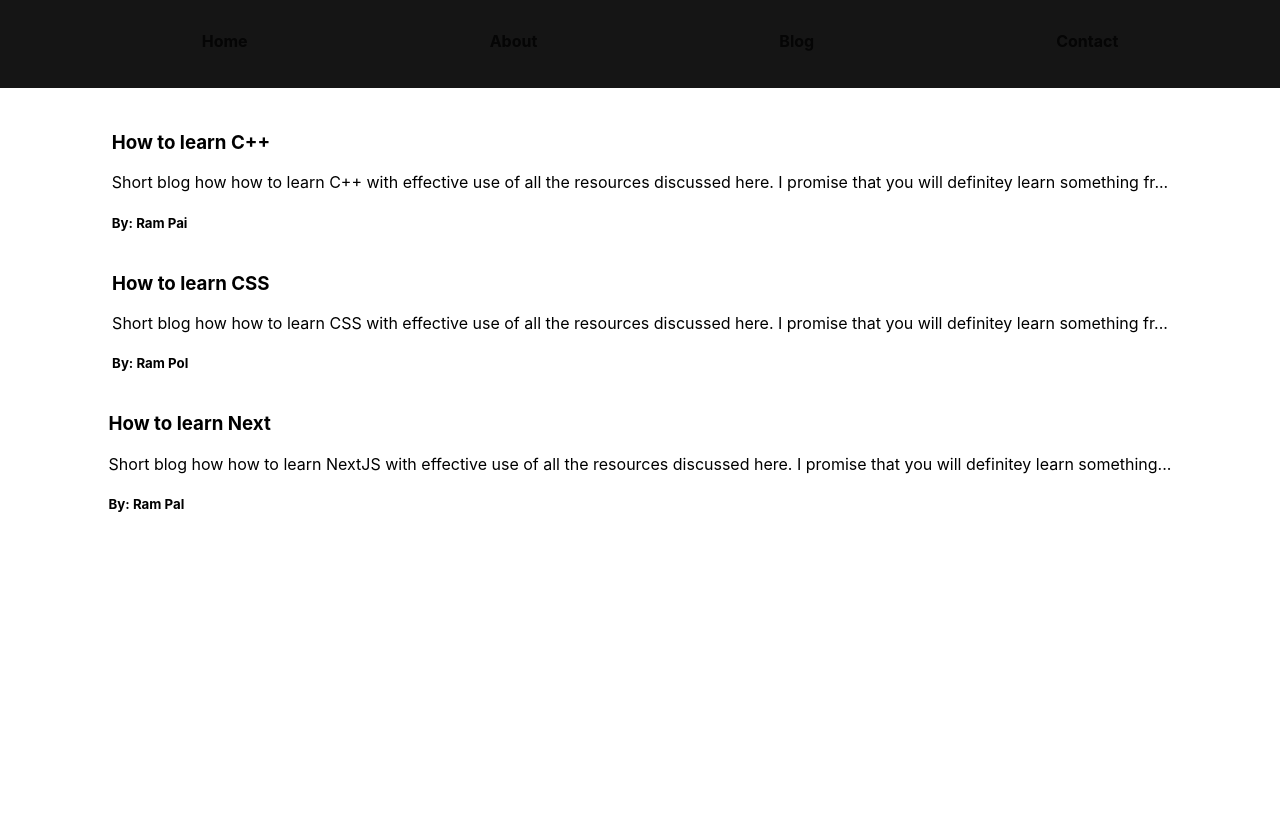
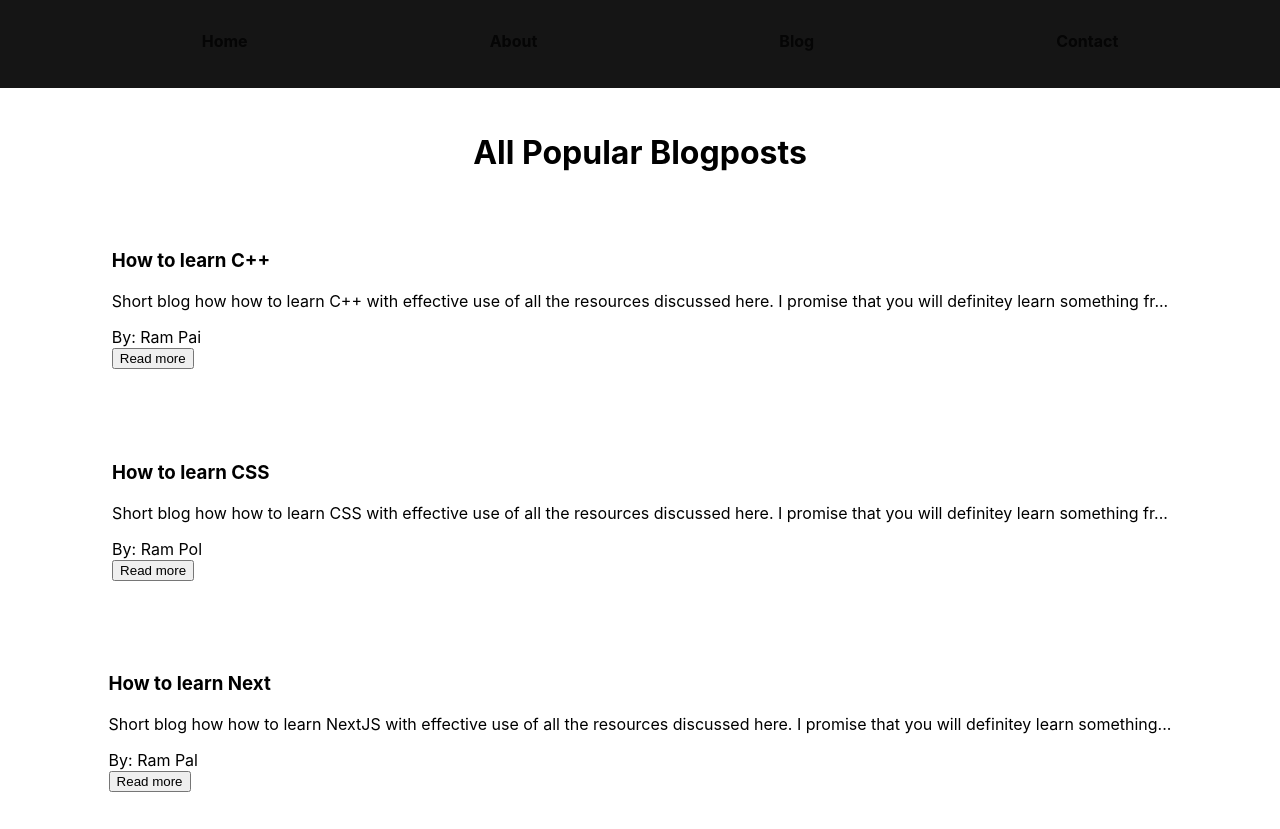
Before and after one commit to RajS18/BlogersDen, a Next.js app: page /blog in a window 1280 px wide. Before the commit the page ends 800 px from the top, so only its background shows below. Built offline with nearby package versions, Linux system fonts and the light colour scheme.

Commit message:
modified push

```diff
--- a/pages/blog.js
+++ b/pages/blog.js
@@ -23,12 +23,19 @@ const Blog = (props) => {
 
     return <div className={styles.container}>
         <main className={styles.main}>
+            <h1>All Popular Blogposts</h1>
             {blogs.map((blogitem) => {
                 return <div key={blogitem.slug} className={styles.blogs}>
                     <Link href={`/blogpost/${blogitem.slug}`}>
                         <h3 className={styles.blogItemh3}>{blogitem.title}</h3></Link>
                     <p className={styles.blogItemp}>{blogitem.metaDescription.substr(0, 140)}...</p>
-                    <h5>By: {blogitem.author}</h5>
+                    <span className={styles.butn}>
+                        <div className={styles.btwn}>
+                            <div>By: {blogitem.author}</div>
+                            <Link href={`/blogpost/${blogitem.slug}`}><div><button>Read more</button></div></Link>
+                        </div>
+                    </span>
+
                 </div>
             })}
         </main>
--- a/pages/blogpost/[meta].js
+++ b/pages/blogpost/[meta].js
@@ -21,6 +21,7 @@ const Blogpost = (props) => {
     // }, [router.isReady])
     // console.log(blog);
     return <div className={styles.container}>
+
         <main className={styles.main}>
             <h1>{blog && blog.title}</h1>
             <hr />
--- a/pages/contact.js
+++ b/pages/contact.js
@@ -66,7 +66,7 @@ const contact = () => {
           </div>
           <div className={styles.mb3}>
             <label htmlFor="desc">Elaborate your concern</label>
-            <div className={styles.textareacontainer}><textarea value={desc} onChange={handleChange} className="form-control" placeholder="Write your concern here" name='desc' id="desc" /></div>
+            <div><textarea value={desc} onChange={handleChange} className="form-control" placeholder="Write your concern here" name='desc' id="desc" /></div>
           </div>
           <button type="submit" className="btn btn-primary">Submit</button>
         </form>
--- a/styles/blog.module.css
+++ b/styles/blog.module.css
@@ -8,9 +8,21 @@
     justify-content: flex-start;
     padding-top: 7rem;
   }
+  .blogs{
+    margin: 10px 0;
+    border: 1px white solid;
+    padding: 2%;
+    border-radius: 20px;
+  }
   .blogs h2{
     color: chartreuse;
   }
   .blogs h3:hover{
     cursor: pointer;
   }
+  .butn{
+    display: inline-flex;
+  }
+  .btwn{
+    justify-content: space-between;
+  }
```
Also changed, not shown: styles/contact.module.css (+4 -5 lines). Lines whose indentation alone changed are shown as unchanged.
